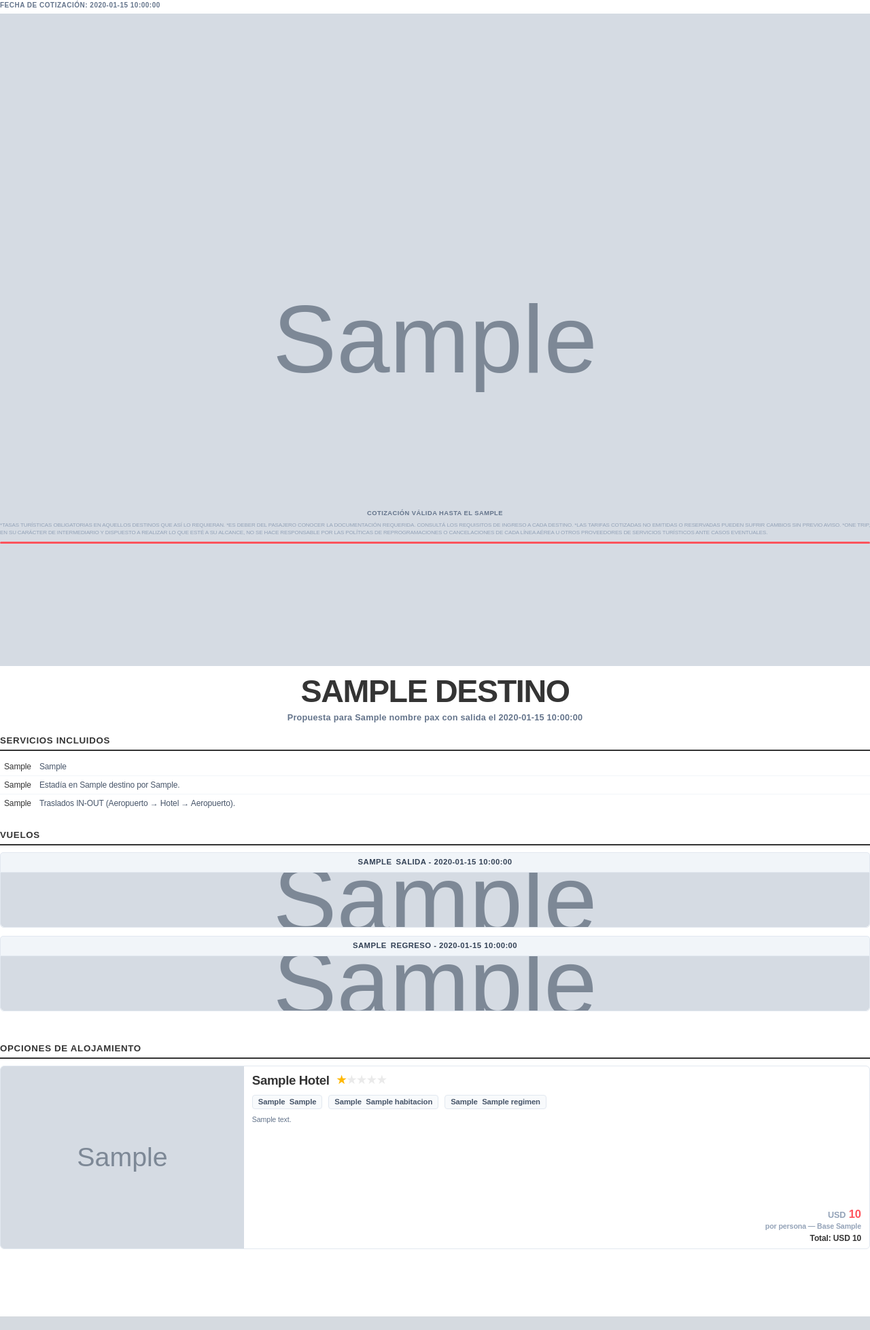
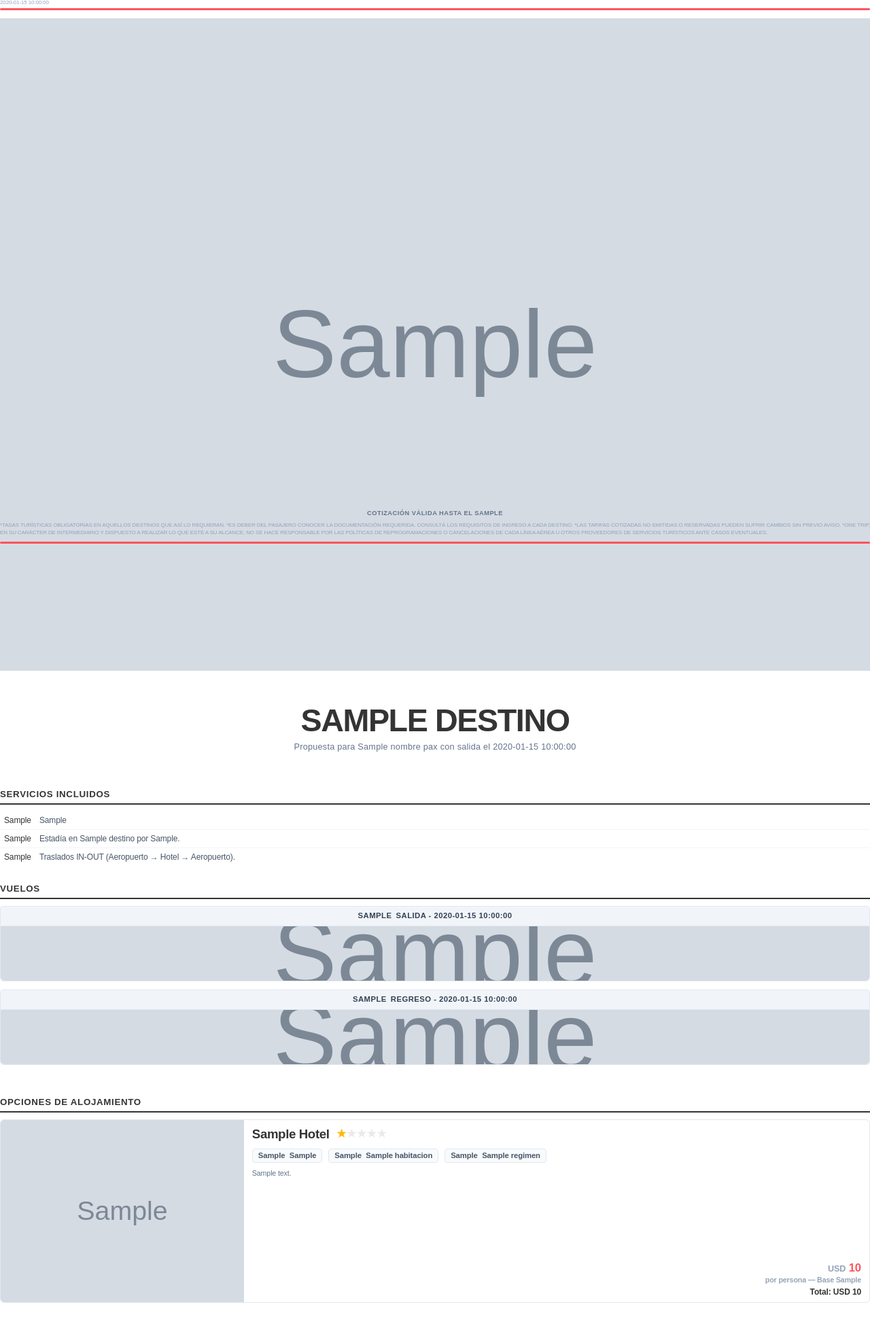
Before and after one commit to uriellmendezz/App-Cotizador-Viajes, a Python web app: template templates/cotizacion_pdf_v2.html in a window 1280 px wide. Shown: the top 1957 px of the page at 68% size. Run offline with Jinja, Linux system fonts and the light colour scheme; the template is opened without the code that fills it: most values are stand-ins (such as "Sample title", 1, 10 or a date in 2020); grey boxes marked "Sample" are stand-in pictures; some web fonts are replaced.

Commit message:
feat: implement PDF quotation generator using WeasyPrint and Jinja2 templates

```diff
--- a/app/pdf_generator.py
+++ b/app/pdf_generator.py
@@ -201,7 +201,7 @@ def generate_pdf(data: dict) -> bytes:
             font_uris[key] = ""
 
     # ── Resolve banner ─────────────────────────────────────────────────────
-    banner_path = ASSETS_DIR / "Banner ONE TRIP cotizacion.png"
+    banner_path = ASSETS_DIR / "Banner ONE TRIP cotizacion 2.png"
     banner_uri = _path_to_file_uri(banner_path) if banner_path.exists() else ""
 
     # ── Resolve SVG inlines ────────────────────────────────────────────────
--- a/templates/cotizacion_pdf_v2.html
+++ b/templates/cotizacion_pdf_v2.html
@@ -92,6 +92,14 @@
             margin-bottom: 20px;
         }
 
+        .header-bar {
+            height: 3px;
+            background-color: #ff545d;
+            border-radius: 2px;
+            margin-top: 4px;
+            margin-bottom: 12px;
+        }
+
         .header-banner {
             width: 100%;
         }
@@ -103,13 +111,12 @@
         }
 
         .header-date {
-            font-size: 7.5pt;
-            color: #64748b;
-            font-weight: 600;
-            margin-bottom: 5px;
+            font-size: 6pt;
+            color: #94a3b8;
+            font-weight: 500;
+            margin: 0;
             text-align: left;
-            text-transform: uppercase;
-            letter-spacing: 0.05em;
+            line-height: 1;
         }
 
         /* ══════════════════════════════════════════════════════════════════
@@ -117,12 +124,12 @@
            ══════════════════════════════════════════════════════════════════ */
         .title-section {
             text-align: center;
-            margin: 22px 0 22px 0;
+            margin: 45px 0 60px 0;
         }
 
         .destination-title {
             font-weight: 900;
-            font-size: 43pt;
+            font-size: 40pt;
             text-transform: uppercase;
             color: #343434;
             letter-spacing: -0.03em;
@@ -132,7 +139,7 @@
 
         .proposal-subtitle {
             font-size: 9.5pt;
-            font-weight: 600;
+            font-weight: 500;
             color: #64748b;
             margin-top: 6px;
             letter-spacing: 0.02em;
@@ -218,7 +225,7 @@
             margin-right: -1.5px !important;
             letter-spacing: -4px !important;
             /* Más juntas */
-            margin-top: 0.5px !important;
+            margin-top: 0.4px !important;
             /* Alineación vertical con la tipografía del hotel (bajada 3px) */
         }
 
@@ -544,7 +551,7 @@
         }
 
         body.single-hotel-layout .title-section {
-            margin: 14px 0 14px 0;
+            margin: 50px 0 50px 0;
         }
 
         body.single-hotel-layout .destination-title {
@@ -556,7 +563,7 @@
             margin-bottom: 10px;
         }
 
-        body.single-hotel-layout > .section-heading {
+        body.single-hotel-layout>.section-heading {
             margin-top: 14px;
         }
 
@@ -598,7 +605,7 @@
 
         body.two-hotels-layout .title-section,
         body.three-hotels-layout .title-section {
-            margin: 10px 0 10px 0;
+            margin: 30px 0 30px 0;
         }
 
         body.two-hotels-layout .section-heading,
@@ -607,8 +614,8 @@
             margin-bottom: 8px;
         }
 
-        body.two-hotels-layout > .section-heading,
-        body.three-hotels-layout > .section-heading {
+        body.two-hotels-layout>.section-heading,
+        body.three-hotels-layout>.section-heading {
             margin-top: 12px;
         }
 
@@ -629,13 +636,13 @@
     </style>
 </head>
 
-<body class="{% if hoteles|length == 1 %}single-hotel-layout{% elif hoteles|length == 2 %}two-hotels-layout{% elif hoteles|length == 3 %}three-hotels-layout{% endif %}">
+<body
+    class="{% if hoteles|length == 1 %}single-hotel-layout{% elif hoteles|length == 2 %}two-hotels-layout{% elif hoteles|length == 3 %}three-hotels-layout{% endif %}">
 
     <!-- ═══════════════ 1. CABECERA ═══════════════ -->
     <div class="header">
-        <div class="header-date">
-            Fecha de cotización: {{ fecha_generacion }}
-        </div>
+        <div class="header-date">{{ fecha_generacion }}</div>
+        <div class="header-bar"></div>
         <div class="header-banner">
             {% if banner_path %}
             <img src="{{ banner_path }}" alt="One Trip">
```
Also changed, not shown: assets/Banner ONE TRIP cotizacion 2.png.
